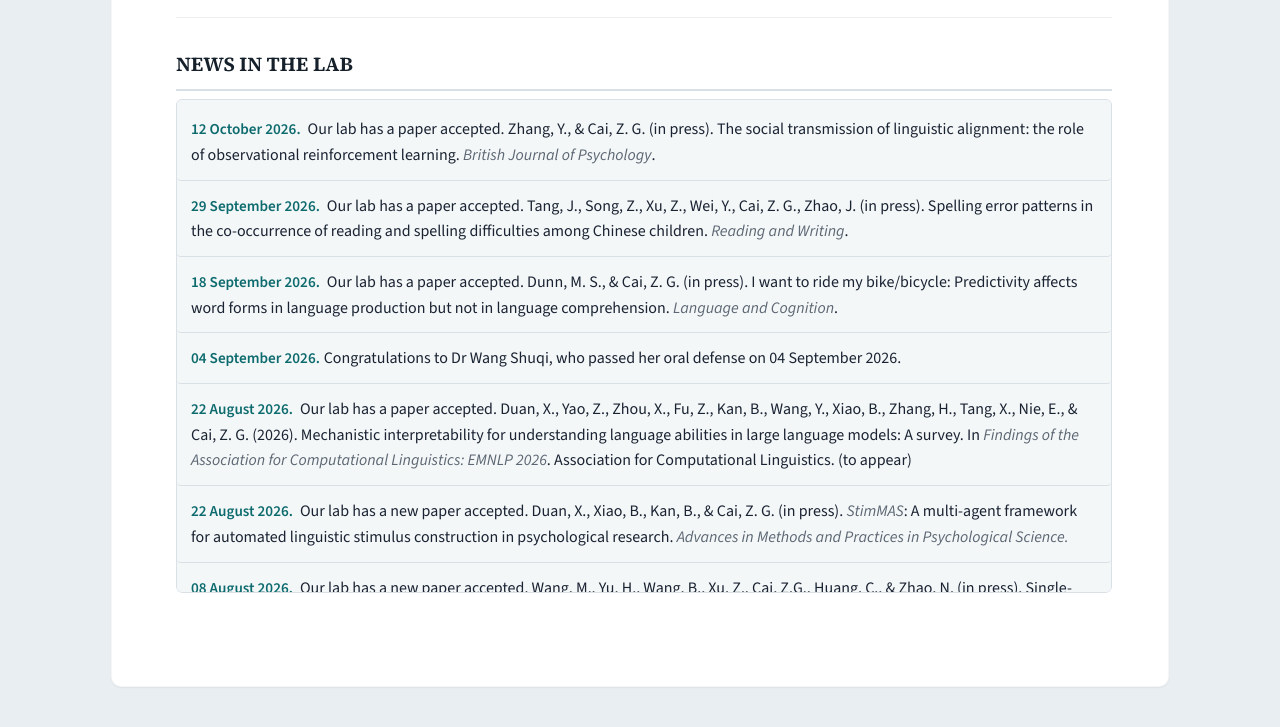
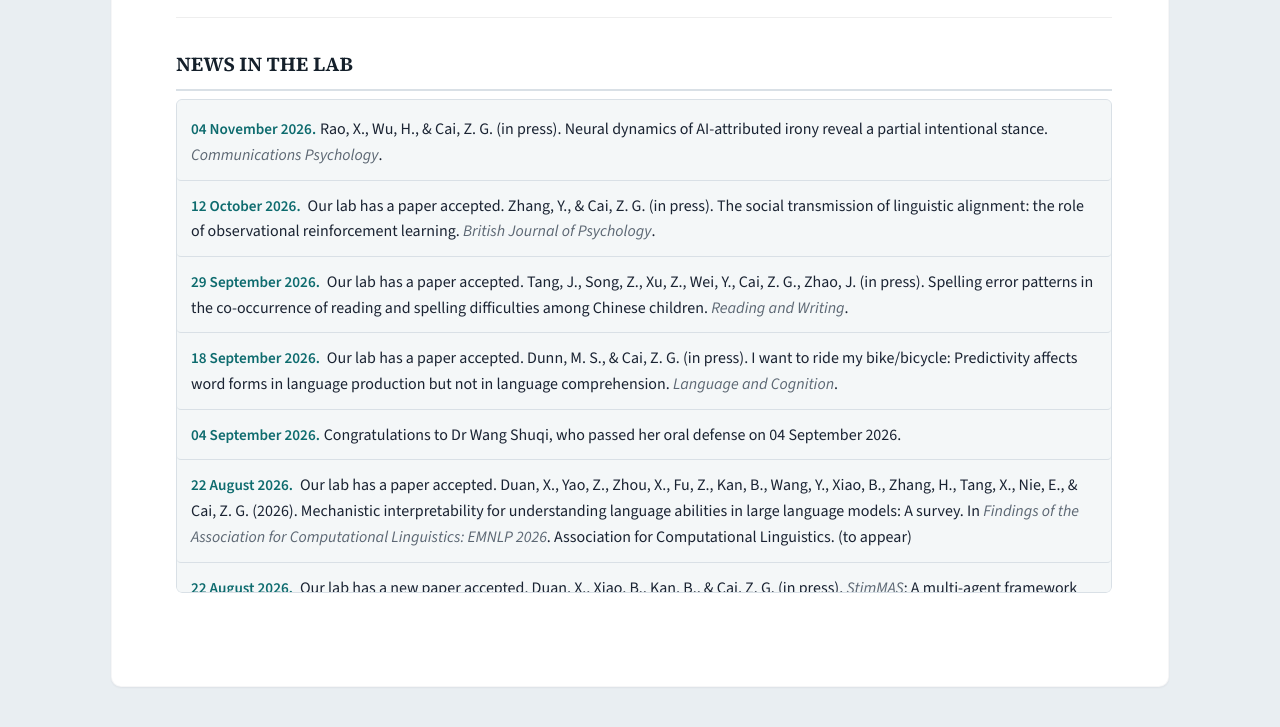
Before and after one commit to cuhklpl/cuhklpl.github.io, a plain HTML site: page index.html in a window 1280 px wide. Shown: the part 1260-1987 px from the top of the page. Drawn offline with nearby package versions, Linux system fonts and the light colour scheme.

Commit message:
Add news updates to the lab section

```diff
--- a/index.html
+++ b/index.html
@@ -105,6 +105,7 @@
                   <h4>NEWS IN THE LAB</h4>
                   <div class="news-container">
                      <ol>
+<li><b>04 November 2026.</b>Rao, X., Wu, H., & Cai, Z. G. (in press). Neural dynamics of AI-attributed irony reveal a partial intentional stance. <em>Communications Psychology</em>.</li>
 <li><b>12 October 2026.</b> Our lab has a paper accepted. Zhang, Y., & Cai, Z. G. (in press). The social transmission of linguistic alignment: the role of observational reinforcement learning. <em>British Journal of Psychology</em>. </li>
             <li><b>29 September 2026.</b> Our lab has a paper accepted. Tang, J., Song, Z., Xu, Z., Wei, Y., Cai, Z. G., Zhao, J. (in press). Spelling error patterns in the co-occurrence of reading and spelling difficulties among Chinese children. <em>Reading and Writing</em>. </li>
                   <li><b>18 September 2026.</b> Our lab has a paper accepted. Dunn, M. S., & Cai, Z. G. (in press). I want to ride my bike/bicycle: Predictivity affects word forms in language production but not in language comprehension. <em> Language and Cognition</em>. </li>
```
